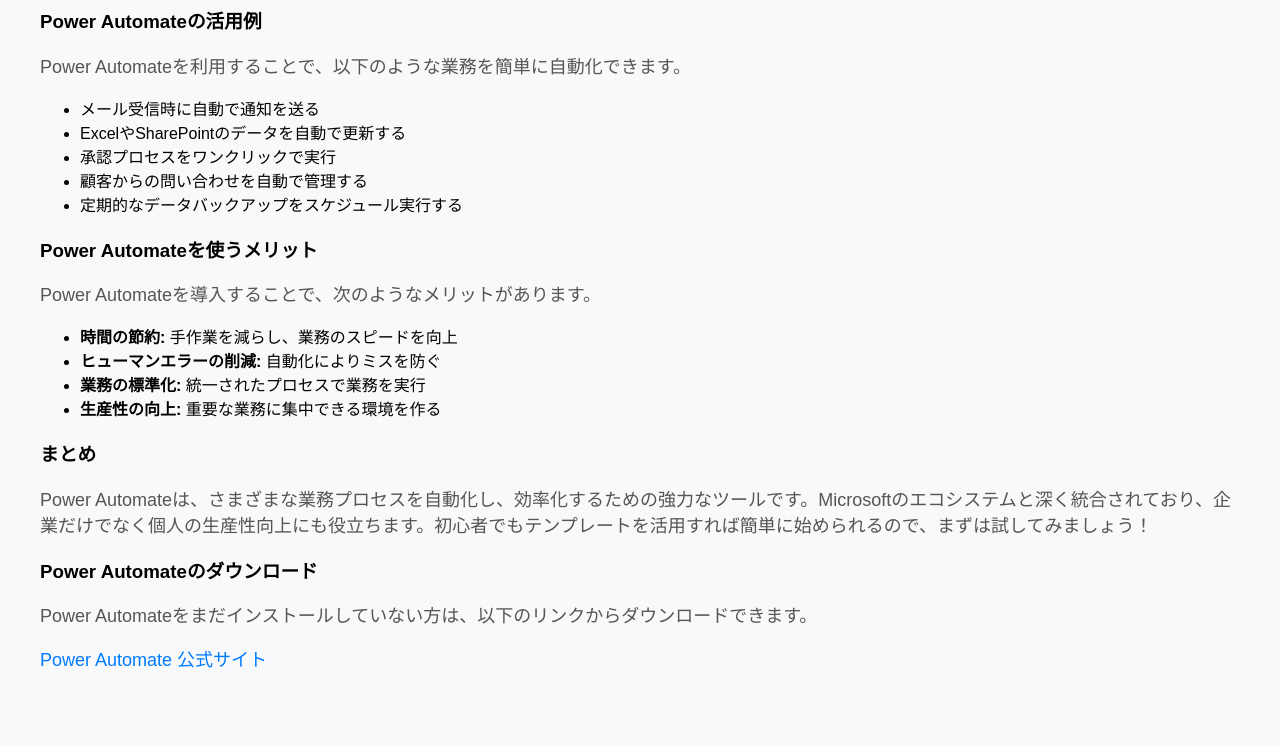
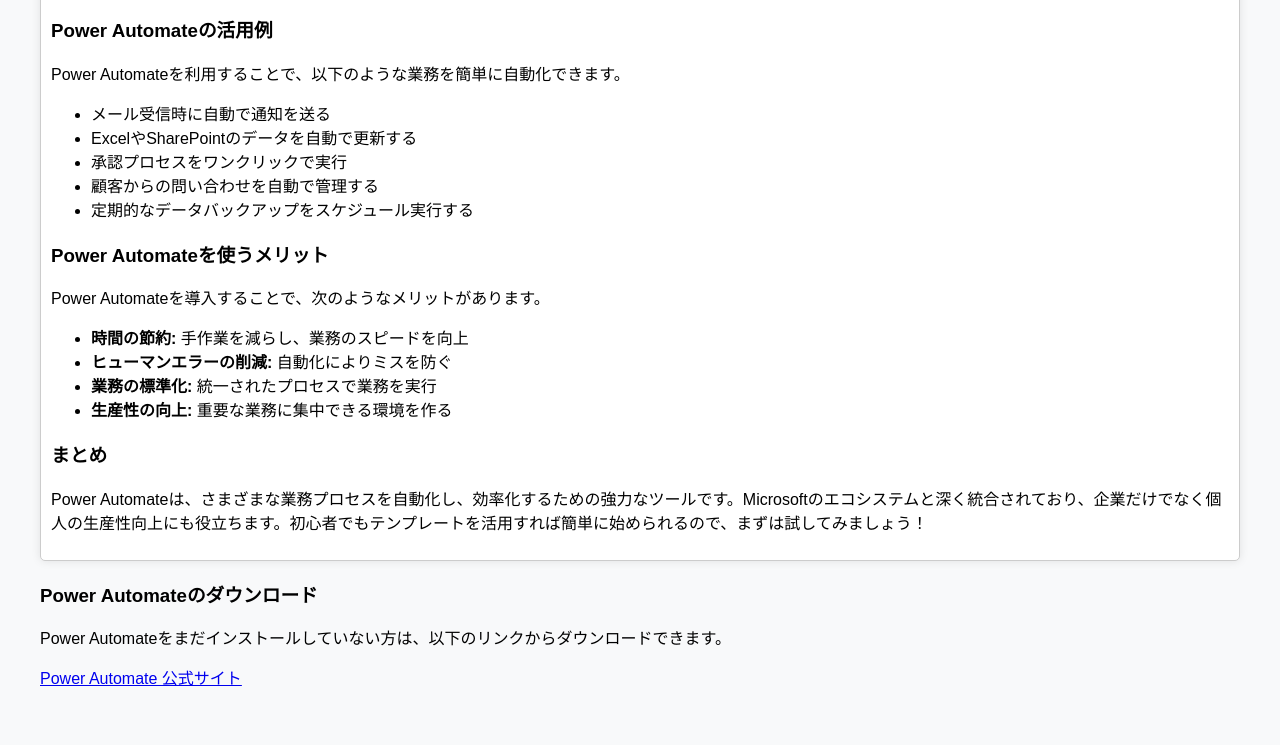
Before and after one commit to myuser1281904812/powerauto-blog, a plain HTML site: page blog.html in a window 1280 px wide. Shown: the part 727-1472 px from the top of the page. Drawn offline with Linux system fonts and the light colour scheme.

Commit message:
style.css

```diff
--- a/style.css
+++ b/style.css
@@ -1,20 +1,18 @@
 body {
     font-family: Arial, sans-serif;
+    font-size: 16px;
     background-color: #f8f9fa;
     margin: 20px;
     padding: 20px;
 }
-h1 {
-    color: #333;
+.article {
+    border: 1px solid #ccc;
+    padding: 10px;
+    margin-bottom: 10px;
+    background: white;
+    border-radius: 5px;
+    box-shadow: 0px 0px 10px rgba(0, 0, 0, 0.1);
 }
-p {
-    font-size: 18px;
-    color: #555;
+.settings {
+    margin-bottom: 20px;
 }
-a {
-    color: #007bff;
-    text-decoration: none;
-}
-a:hover {
-    text-decoration: underline;
-}
```
